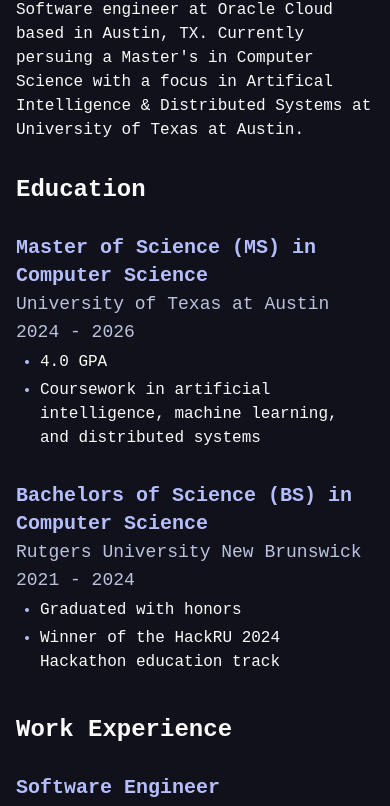
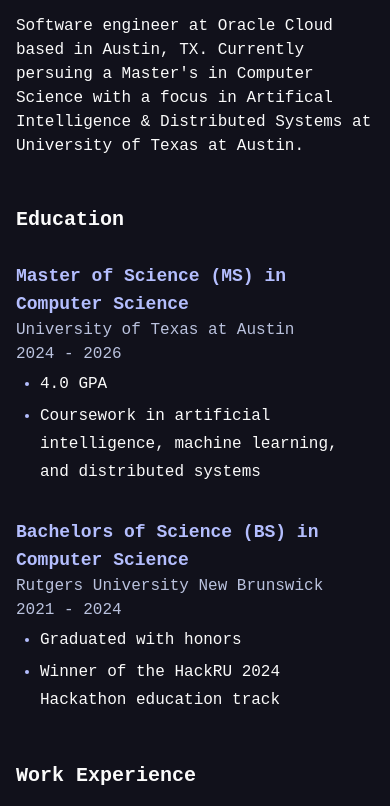
Before and after one commit to DylanPina/dsp.dev, a Next.js app: page / in a window 390 px wide. Shown: the part 930-1736 px from the top of the page. Built offline with nearby package versions, Linux system fonts and the light colour scheme; no server answers.

Commit message:
Updating section padding

```diff
--- a/components/ExperienceGroup.tsx
+++ b/components/ExperienceGroup.tsx
@@ -56,11 +56,13 @@
   return (
     <div className="edu-group mb-4" ref={sectionRef}>
       <div className="overflow-hidden">
-        <h3 className={`edu-heading text-lavender text-xl font-bold`}>
+        <h3
+          className={`edu-heading text-lavender text-lg md:text-xl font-bold`}
+        >
           {edu.title}
         </h3>
       </div>
-      <div className="max-sm:flex flex-col text-lg overflow-hidden edu-info text-subtext">
+      <div className="max-sm:flex flex-col text-md md:text-lg overflow-hidden edu-info text-subtext">
         <span>{edu.place}</span> <span className="max-sm:hidden">{` | `}</span>
         <span>{edu.time}</span>
       </div>
@@ -69,7 +71,7 @@
         className=" marker:text-lavender list-disc pl-6 space-y-1 mt-1"
       >
         {edu.bullets.map((li) => (
-          <li key={li} className={`edu-list`}>
+          <li key={li} className={`edu-list text-base/7`}>
             {li}
           </li>
         ))}
--- a/components/Header.tsx
+++ b/components/Header.tsx
@@ -73,11 +73,15 @@
       >
         <div className="w-full h-full mx-auto max-w-6xl flex items-center justify-between">
           <Link
-            href="/"
-            className="text-primary-white text-xl sm:text-2xl md:hover:text-lavender dark:md:hover:text-lavender focus-visible:outline-lavender "
+            href="#"
+            onClick={(e) => {
+              e.preventDefault();
+              window.scrollTo({ top: 0, behavior: "smooth" });
+            }}
+            className="text-primary-white text-xl hover:font-semibold sm:text-2xl hover:text-shadow-primary-white hover:text-shadow-lavender transition duration-700 ease-in-out "
           >
             dsp
-            <span className="text-lavender dark:text-lavender">.dev</span>
+            <span className="text-lavender">.dev</span>
           </Link>
           <nav className="flex items-center">
             <div className="bg-primary-black/95 md:bg-transparent md:dark:bg-transparent md:backdrop-blur-none fixed md:static bottom-4 z-30 left-1/2 md:left-auto transform max-md:-translate-x-1/2 md:transform-none bg-bglight dark:bg-carddark dark:text-primary-white w-11/12 rounded drop-shadow-lg">
--- a/components/ProjectCard.tsx
+++ b/components/ProjectCard.tsx
@@ -163,7 +163,7 @@
           </div>
         </div>
         <div className="overflow-hidden md:min-h-[74px]">
-          <p className="project-desc">{project.desc}</p>
+          <p className="project-desc text-base/6">{project.desc}</p>
         </div>
         <ul
           aria-label={`Tech Stack used in ${project.title}`}
--- a/sections/AboutSection.tsx
+++ b/sections/AboutSection.tsx
@@ -85,22 +85,22 @@
     <div ref={sectionRef} className="about-panel">
       <section
         id="about"
-        className="flex scroll-mt-[62px] flex-col gap-8 section max-w-5xl mx-auto p-4"
+        className="flex scroll-mt-[68px] flex-col gap-8 section max-w-5xl mx-auto py-8 px-4"
       >
         <SectionHeader title="About" />
-        <div className="flex flex-col gap-4 align-center">
-          <p className="col-start-1 col-end-3 md:text-lg text-md row-start-4 row-end-6 lg:lg:row-start-1 lg:row-end-2 lg:col-start-3 lg:col-end-6 lg:ml-8 lg:mt-auto about-intro sm:text-center">
-            {`Software engineer at Oracle Cloud based in Austin, TX.
+        <p className="col-start-1 col-end-3 md:text-lg/6 text-md/6 row-start-4 row-end-6 lg:lg:row-start-1 lg:row-end-2 lg:col-start-3 lg:col-end-6 lg:ml-8 lg:mt-auto about-intro sm:text-center">
+          {`Software engineer at Oracle Cloud based in Austin, TX.
             Currently persuing a Master's in Computer Science with a focus in
             Artifical Intelligence & Distributed Systems at University of
             Texas at Austin.`}
-          </p>
-          <div className="flex flex-col gap-2">
+        </p>
+        <div className="flex flex-col gap-8 align-center">
+          <div className="flex flex-col gap-4 md:gap-8">
             <div
               className="flex flex-col gap-3 align-center lg:col-start-1 lg:col-end-3 lg:row-start-1 lg:row-end-2 lg:ml-8 lg:mt-auto"
               ref={eduRef}
             >
-              <h2 className="edu-bg my-4 text-2xl md:text-2xl font-bold">
+              <h2 className="edu-bg my-4 text-xl md:text-2xl font-bold">
                 Education
               </h2>
               <div className="flex flex-col justify-center align-center gap-4">
@@ -113,7 +113,7 @@
               className="flex flex-col gap-3 align-center lg:col-start-1 lg:col-end-3 lg:row-start-1 lg:row-end-2 lg:ml-8 lg:mt-auto"
               ref={eduRef}
             >
-              <h2 className="edu-bg my-4 text-2xl md:text-2xl font-bold">
+              <h2 className="edu-bg my-4 text-xl md:text-2xl font-bold">
                 Work Experience
               </h2>
               <div className="flex flex-col justify-center align-center gap-4">
--- a/sections/ContactSection.tsx
+++ b/sections/ContactSection.tsx
@@ -5,7 +5,7 @@
     <div>
       <section
         id="contact"
-        className="flex scroll-mt-[62px] flex-col gap-8 section max-w-5xl mx-auto p-4"
+        className="flex scroll-mt-[68px] flex-col gap-8 section max-w-5xl mx-auto py-8 px-4"
       >
         <SectionHeader title="Contact" />
         <p className="mx-auto max-w-2xl lg:leading-loose text-center">
--- a/sections/FooterSection.tsx
+++ b/sections/FooterSection.tsx
@@ -3,9 +3,9 @@
 
 const Footer: React.FC = () => {
   return (
-    <footer className="flex flex-col gap-6 justify-center p-4 py-[90px] text-center mt-auto">
+    <footer className="flex flex-col gap-4 md:gap-8 justify-center p-4 pb-[100px] text-center mt-auto">
       <SocialLinks />
-      <div className="text-primary-white text-sm md:text-base">
+      <div className="text-primary-white text-xs md:text-sm">
         Developed in{" "}
         <a
           className="underline text-lavender hover:font-bold cursor-pointer"
@@ -13,7 +13,7 @@
         >
           neovim
         </a>{" "}
-        btw by Dylan Pina
+        btw
       </div>
     </footer>
   );
--- a/sections/ProjectSection.tsx
+++ b/sections/ProjectSection.tsx
@@ -26,7 +26,7 @@
   return (
     <section
       id="projects"
-      className="flex scroll-mt-[64px] flex-col gap-8 section px-4 max-w-5xl mx-auto py-12"
+      className="flex scroll-mt-[68px] flex-col gap-8 section max-w-5xl mx-auto py-8 px-4"
     >
       <SectionHeader title="Projects" />
       <div className="flex flex-wrap rounded-lg">
```
